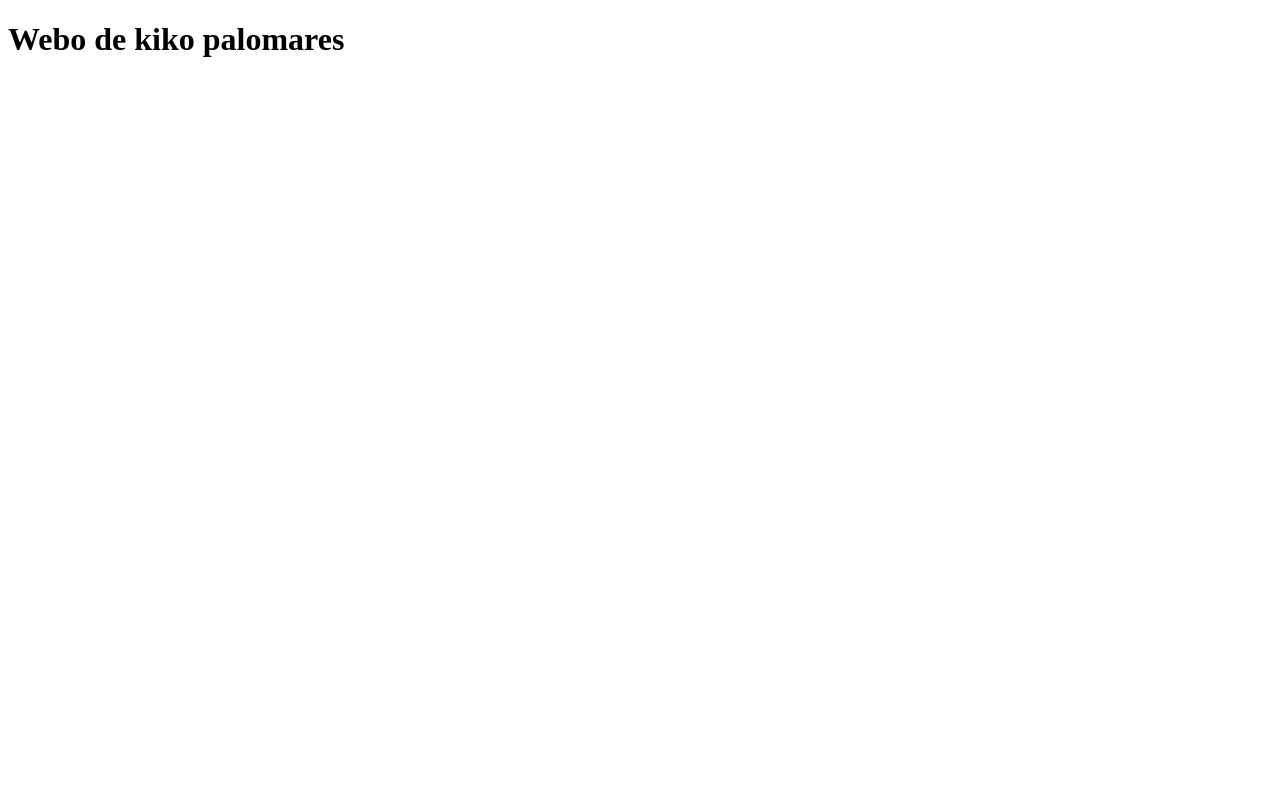
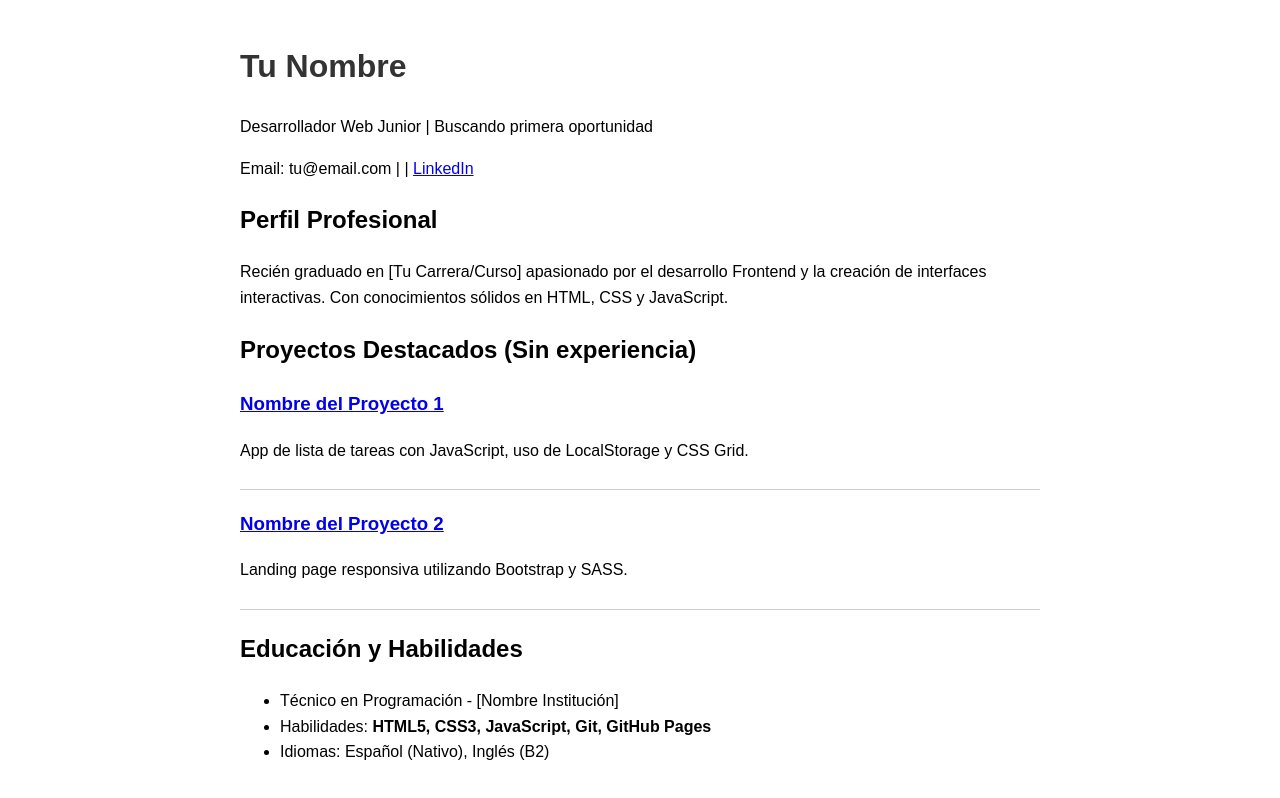
Before and after one commit to Jesus3474/jesus3474.github.io, a plain HTML site: page index.html in a window 1280 px wide. Drawn offline with Linux system fonts and the light colour scheme.

Commit message:
Update index.html

```diff
--- a/index.html
+++ b/index.html
@@ -1,11 +1,49 @@
 <!DOCTYPE html>
 <html lang="es">
 <head>
-    <meta charset="utf-8">
-    <meta name="viewport" content="width=device-width, initial-scale=1.0">
-    <title>Mi webo</title>
+    <meta charset="UTF-8">
+    <title>CV - Tu Nombre</title>
+    <style>
+        body { font-family: Arial, sans-serif; line-height: 1.6; padding: 20px; max-width: 800px; margin: auto; }
+        h1 { color: #333; }
+        .project { border-bottom: 1px solid #ccc; padding-bottom: 10px; }
+        .skills { font-weight: bold; }
+    </style>
 </head>
 <body>
-    <h1>Webo de kiko palomares</h1>
+    <header>
+        <h1>Tu Nombre</h1>
+        <p>Desarrollador Web Junior | Buscando primera oportunidad</p>
+        <p>Email: tu@email.com | <a href="
+https://github.com/Jesus3474/jesus3474.github.io">
+
+</a> | <a href="https://linkedin.com">LinkedIn</a></p>
+    </header>
+
+    <section>
+        <h2>Perfil Profesional</h2>
+        <p>Recién graduado en [Tu Carrera/Curso] apasionado por el desarrollo Frontend y la creación de interfaces interactivas. Con conocimientos sólidos en HTML, CSS y JavaScript.</p>
+    </section>
+
+    <section>
+        <h2>Proyectos Destacados (Sin experiencia)</h2>
+        <div class="project">
+            <h3><a href="https://github.com/Jesus3474/jesus3474.github.io">Nombre del Proyecto 1</a></h3>
+            <p>App de lista de tareas con JavaScript, uso de LocalStorage y CSS Grid.</p>
+        </div>
+        <div class="project">
+            <h3><a href="https://github.com/Jesus3474/jesus3474.github.io">Nombre del Proyecto 2</a></h3>
+            <p>Landing page responsiva utilizando Bootstrap y SASS.</p>
+        </div>
+    </section>
+
+    <section>
+        <h2>Educación y Habilidades</h2>
+        <ul>
+            <li>Técnico en Programación - [Nombre Institución]</li>
+            <li>Habilidades: <span class="skills">HTML5, CSS3, JavaScript, Git, GitHub Pages</span></li>
+            <li>Idiomas: Español (Nativo), Inglés (B2)</li>
+        </ul>
+    </section>
 </body>
 </html>
```
